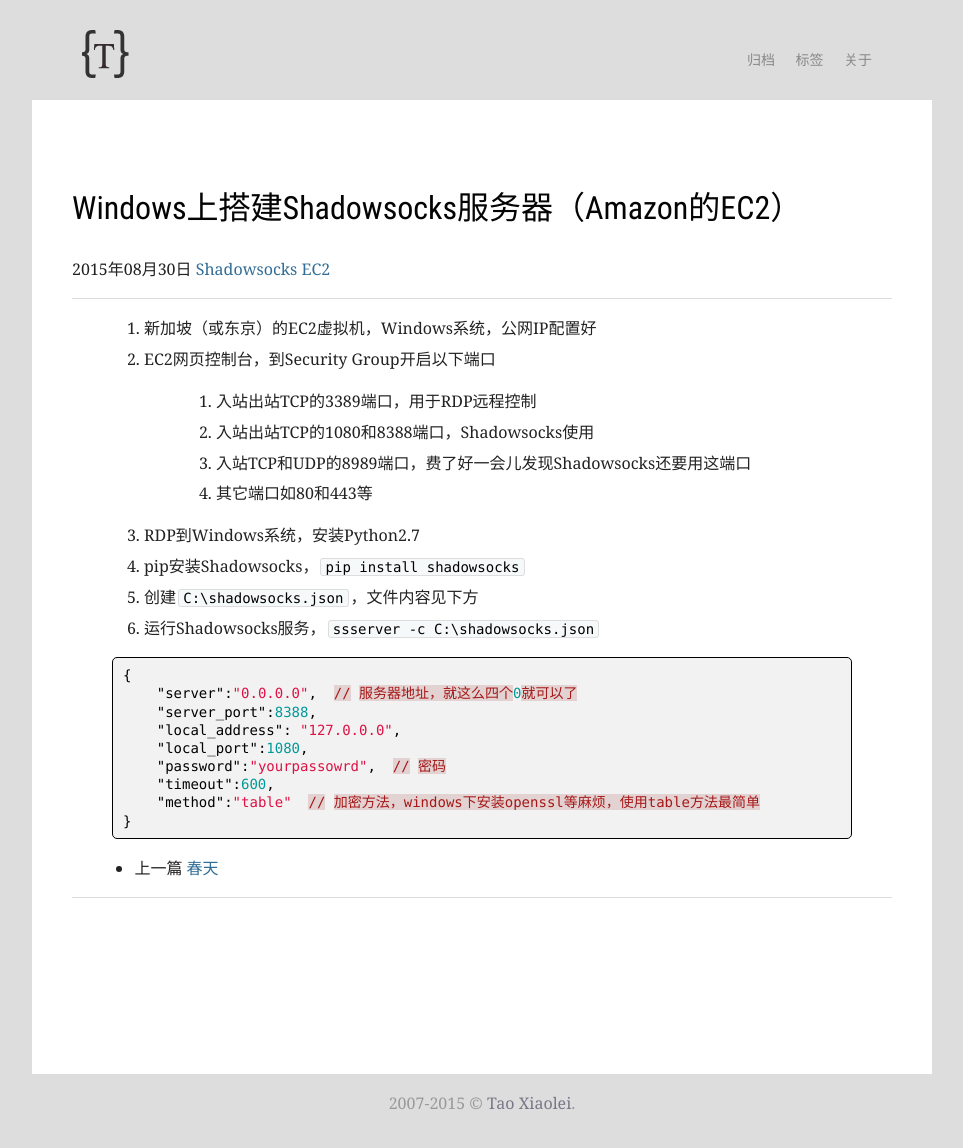
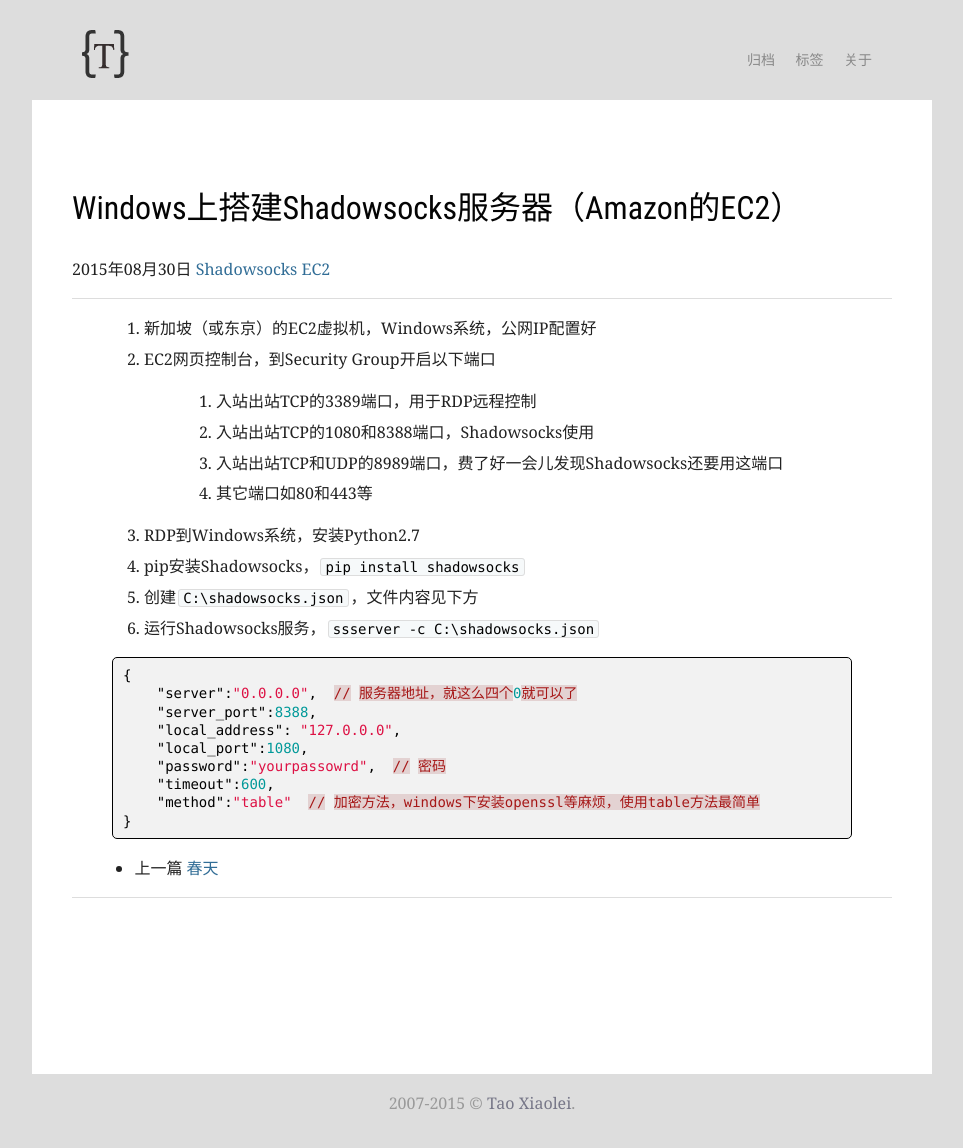
Before and after one commit to lingyunyumo/lingyunyumo.github.io, a Jekyll site: the page built from _posts/2015-08-30-shadowsocks-on-amazon-ec2.md, in a window 1280 px wide. Shown: the whole page, without its empty margins (158-1121 px from the left). Built offline with Jekyll 4.4.1, drawn with Linux system fonts in a browser that asks for light colours; Markdown is read by kramdown in place of the engine named in the settings; comment, search, counter and statistics services are not loaded.

Commit message:
modify post.

```diff
--- a/_posts/2015-08-30-shadowsocks-on-amazon-ec2.md
+++ b/_posts/2015-08-30-shadowsocks-on-amazon-ec2.md
@@ -10,7 +10,7 @@
 2. EC2网页控制台，到Security Group开启以下端口
    1. 入站出站TCP的3389端口，用于RDP远程控制
    2. 入站出站TCP的1080和8388端口，Shadowsocks使用
-   3. **入站TCP和UDP的8989端口**，费了好一会儿发现Shadowsocks还要用这端口
+   3. **入站出站TCP和UDP的8989端口**，费了好一会儿发现Shadowsocks还要用这端口
    4. 其它端口如80和443等
 3. RDP到Windows系统，安装Python2.7
 4. pip安装Shadowsocks，`pip install shadowsocks`
```
